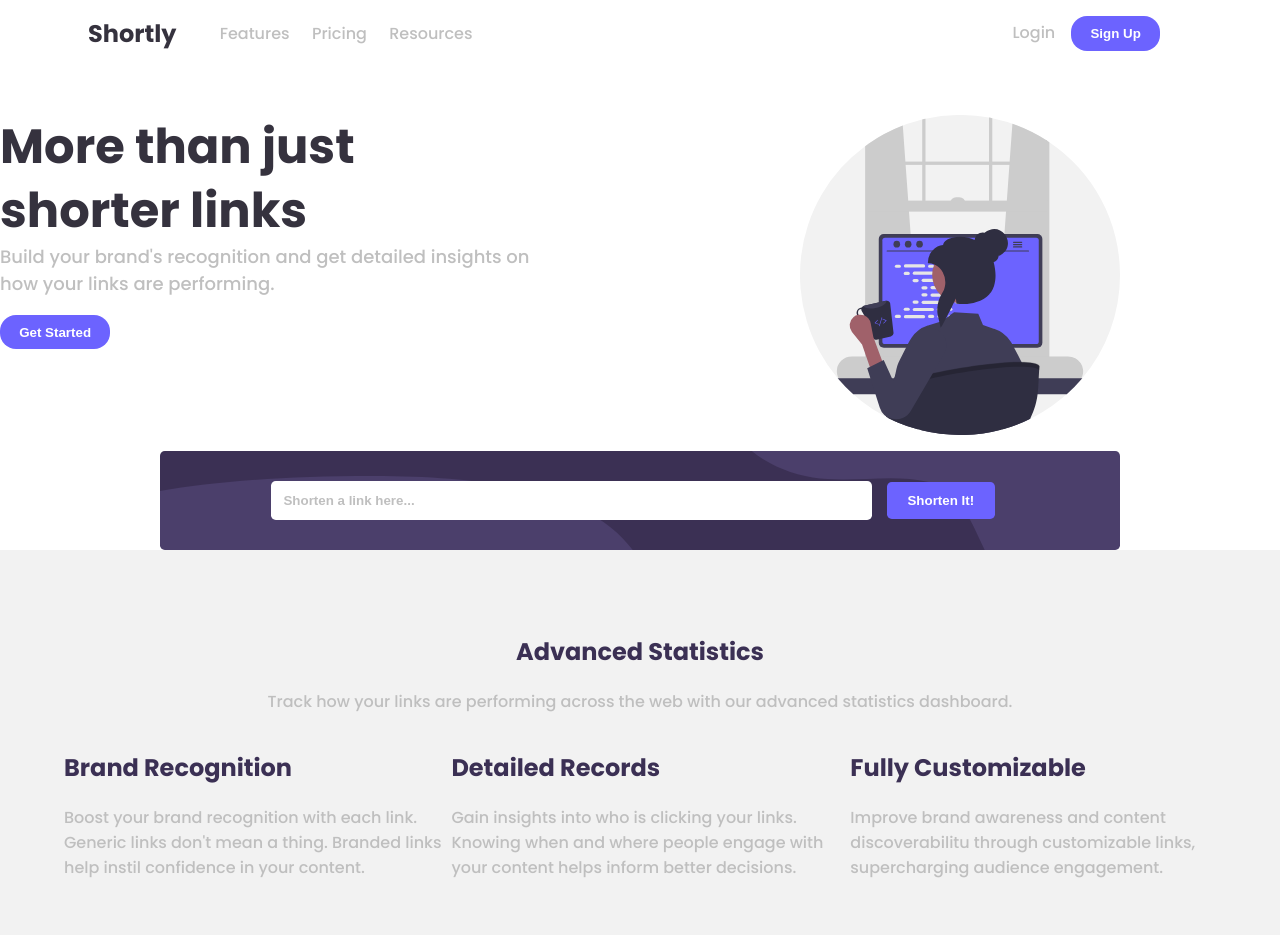
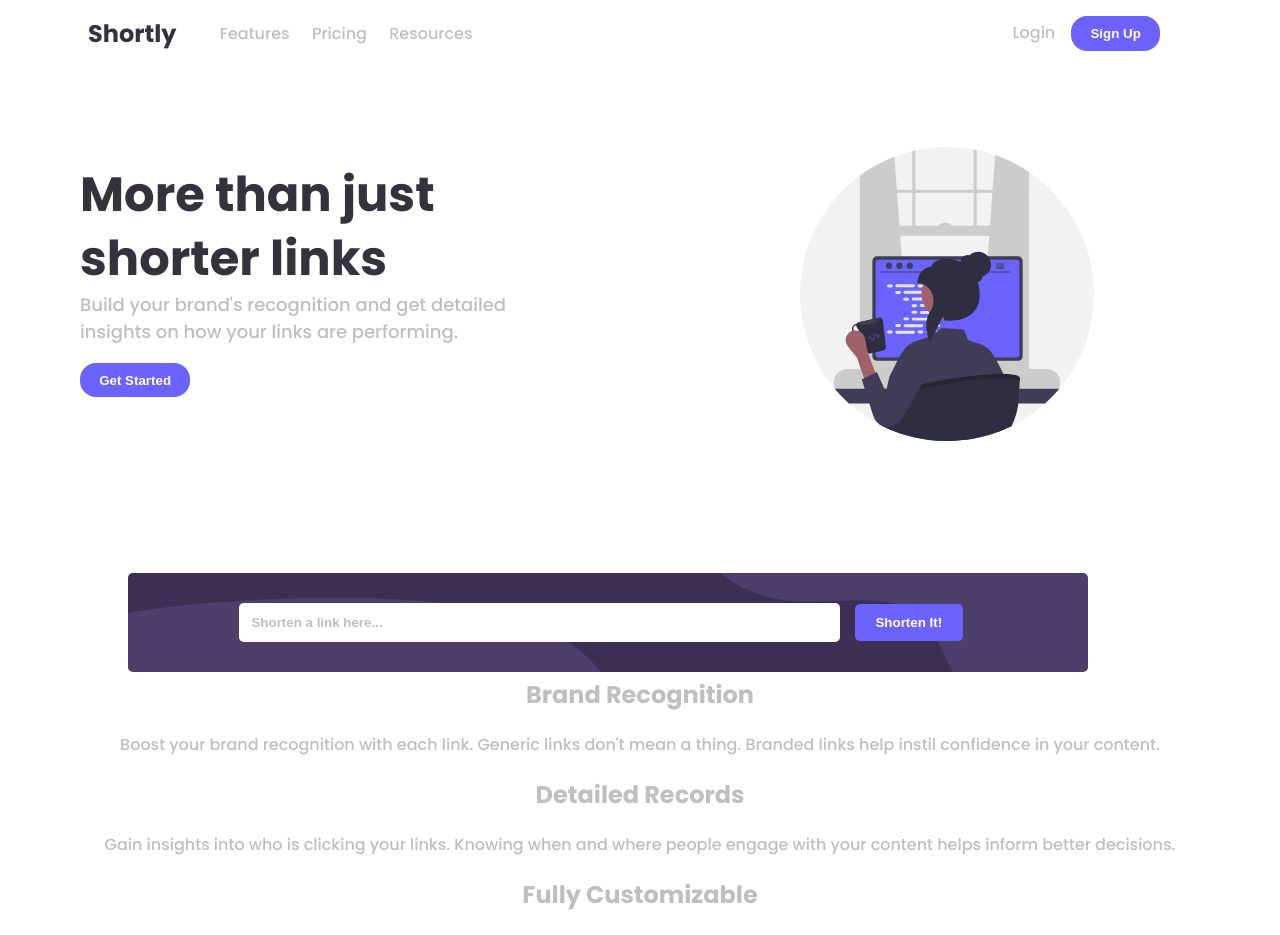
Before and after one commit to romeiro-bru/url-shortening, a React (Create React App) app: page / in a window 1280 px wide. Shown: the top 935 px of the page. Built offline with nearby package versions, Linux system fonts and the light colour scheme.

Commit message:
Align input box

```diff
--- a/src/App.css
+++ b/src/App.css
@@ -27,12 +27,12 @@ ul {
 }
 
 .banner {
-  height: 42vh;
+  padding: 1rem 5rem 10rem 5rem;
   background-image: url(assets/images/undraw_pc.svg);
   background-repeat: no-repeat;
-  background-size: 25%;
+  background-size: 23%;
   background-position-x: 50rem;
-  background-position-y: 0rem;
+  background-position-y: 2rem;
   text-align: left;
 }
 .banner h1 {
@@ -76,11 +76,14 @@ input::placeholder {
 }
 
 .input-box {
-  /* position: absolute; */
+  position: absolute;
+  bottom: 16%;
+  left: 10%;
+  vertical-align: middle;
+
   background-color: var(--secondary-color);
   background-image: url(assets/images/bg-shorten-desktop.svg);
   background-size: cover;
-  top: 67%;
   padding: 1.9rem 0rem;
   width: 75%;
   margin-right: auto;
@@ -94,16 +97,35 @@ input::placeholder {
   margin: 0 0.9rem;
 }
 
-.background {
-  padding: 4rem;
+.brand-description {
+  padding: 8rem 2rem;
   background-color: var(--gray);
 }
 
-.description-box {
+.description-title {
+  text-align: -webkit-center;
+}
+
+.description-title p{
+  width: 41%;
+}
+
+.description-section {
   display: flex;
   text-align: left;
 }
 
-.description-box h2, .background h1 {
+.description-section div {
+  padding: 1rem 2.2rem;
+  margin: 0 1rem;
+  background-color: white;
+  border-radius: 0.3rem;
+}
+
+.description-section h2, .brand-description h1 {
   color: var(--secondary-color)
 }
+
+.description-section h2 {
+  font-size: 1.2rem;
+}
```
